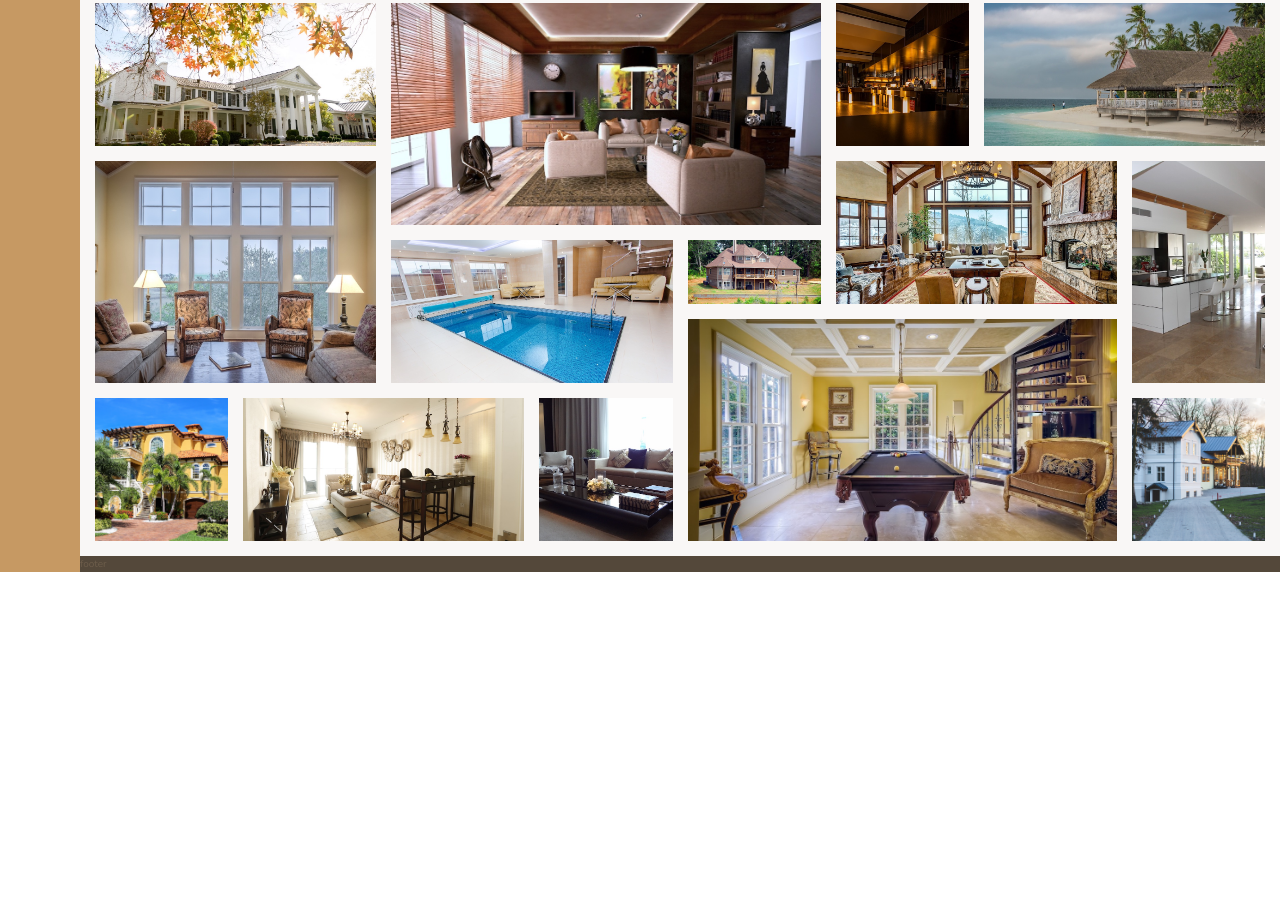
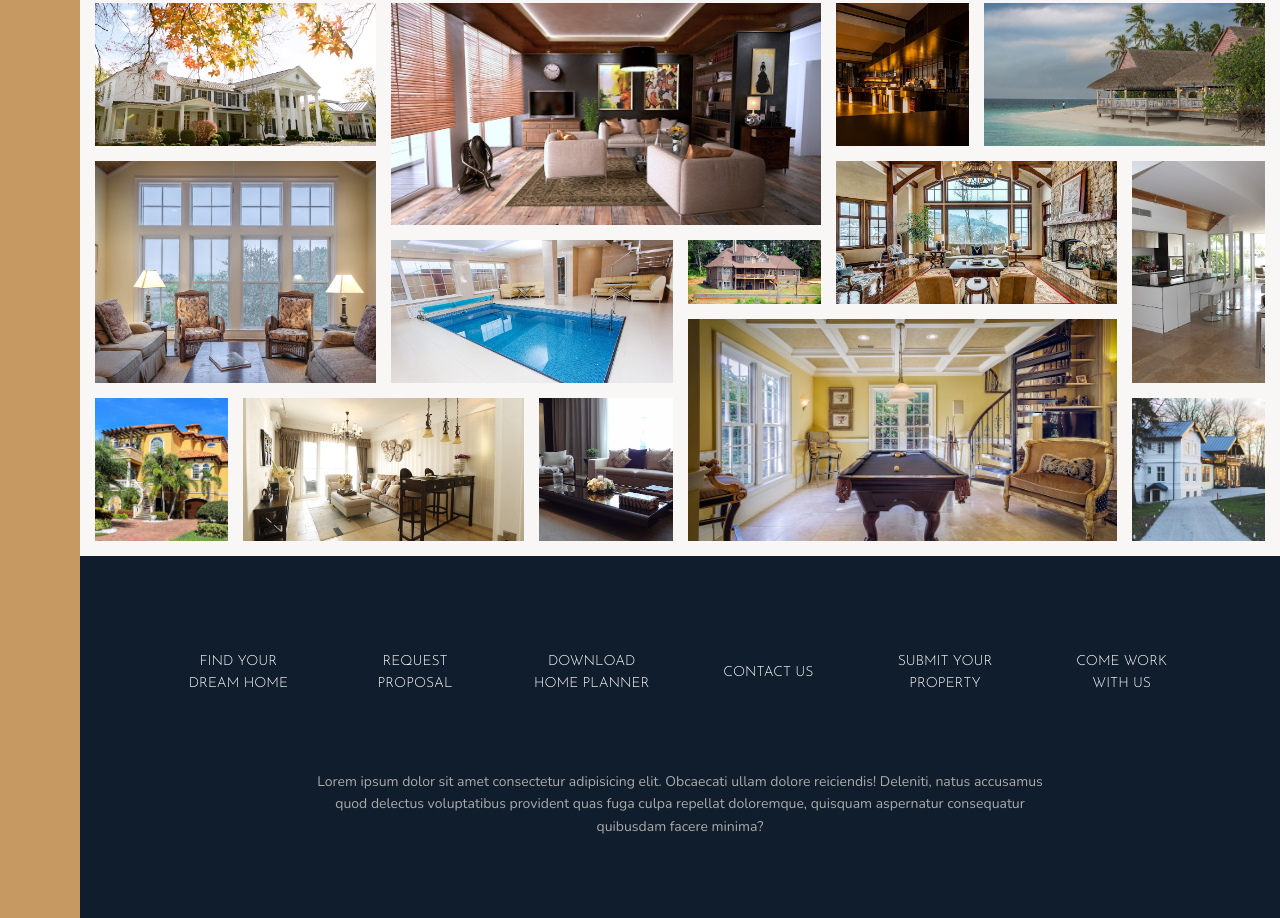
Before and after one commit to bechandrakant/realtors-project, a website: page index.html in a window 1280 px wide. Shown: the part 3211-4129 px from the top of the page. Before the commit the page ends 3783 px from the top, so only its background shows below. Drawn offline with nearby package versions, Linux system fonts and the light colour scheme.

Commit message:
feat(footer): add footer

```diff
--- a/index.html
+++ b/index.html
@@ -373,6 +373,31 @@
       </figure>
     </div>
 
-    <footer class="footer">footer</footer>
+    <footer class="footer">
+      <ul class="nav">
+        <li class="nav__item">
+          <a href="#" class="nav__link">Find your dream home</a>
+        </li>
+        <li class="nav__item">
+          <a href="#" class="nav__link">Request proposal</a>
+        </li>
+        <li class="nav__item">
+          <a href="#" class="nav__link">Download home planner</a>
+        </li>
+        <li class="nav__item"><a href="#" class="nav__link">Contact us</a></li>
+        <li class="nav__item">
+          <a href="#" class="nav__link">Submit your property</a>
+        </li>
+        <li class="nav__item">
+          <a href="#" class="nav__link">Come work with us</a>
+        </li>
+      </ul>
+      <p class="footer__text">
+        Lorem ipsum dolor sit amet consectetur adipisicing elit. Obcaecati ullam
+        dolore reiciendis! Deleniti, natus accusamus quod delectus voluptatibus
+        provident quas fuga culpa repellat doloremque, quisquam aspernatur
+        consequatur quibusdam facere minima?
+      </p>
+    </footer>
   </body>
 </html>
--- a/sass/_footer.scss
+++ b/sass/_footer.scss
@@ -1,5 +1,46 @@
 .footer {
-  background-color: $color-grey-dark-1;
+  background-color: $color-secondary;
   grid-column: full-start / full-end;
   grid-row: 6 / -1;
+
+  padding: 8rem;
+
+  &__text {
+    width: 70%;
+    margin-top: 6rem;
+    margin-left: auto;
+    margin-right: auto;
+    text-align: center;
+    font-size: 1.4rem;
+    color: $color-grey-light-2;
+  }
 }
+
+.nav {
+  list-style: none;
+  display: grid;
+  grid-template-columns: repeat(auto-fit, minmax(15rem, 1fr));
+  gap: 2rem;
+  align-items: center;
+
+  &__item {
+  }
+
+  &__link:link,
+  &__link:visited {
+    color: white;
+    text-transform: uppercase;
+    text-decoration: none;
+    font-size: 1.4rem;
+    font-family: $font-display;
+    text-align: center;
+    padding: 1.5rem;
+    display: block;
+    transition: all 0.2s;
+  }
+  &__link:hover,
+  &__link:active {
+    background-color: rgba(#fff, 0.05);
+    transform: translateY(-3px);
+  }
+}
```
Also changed, not shown: css/style.css.
